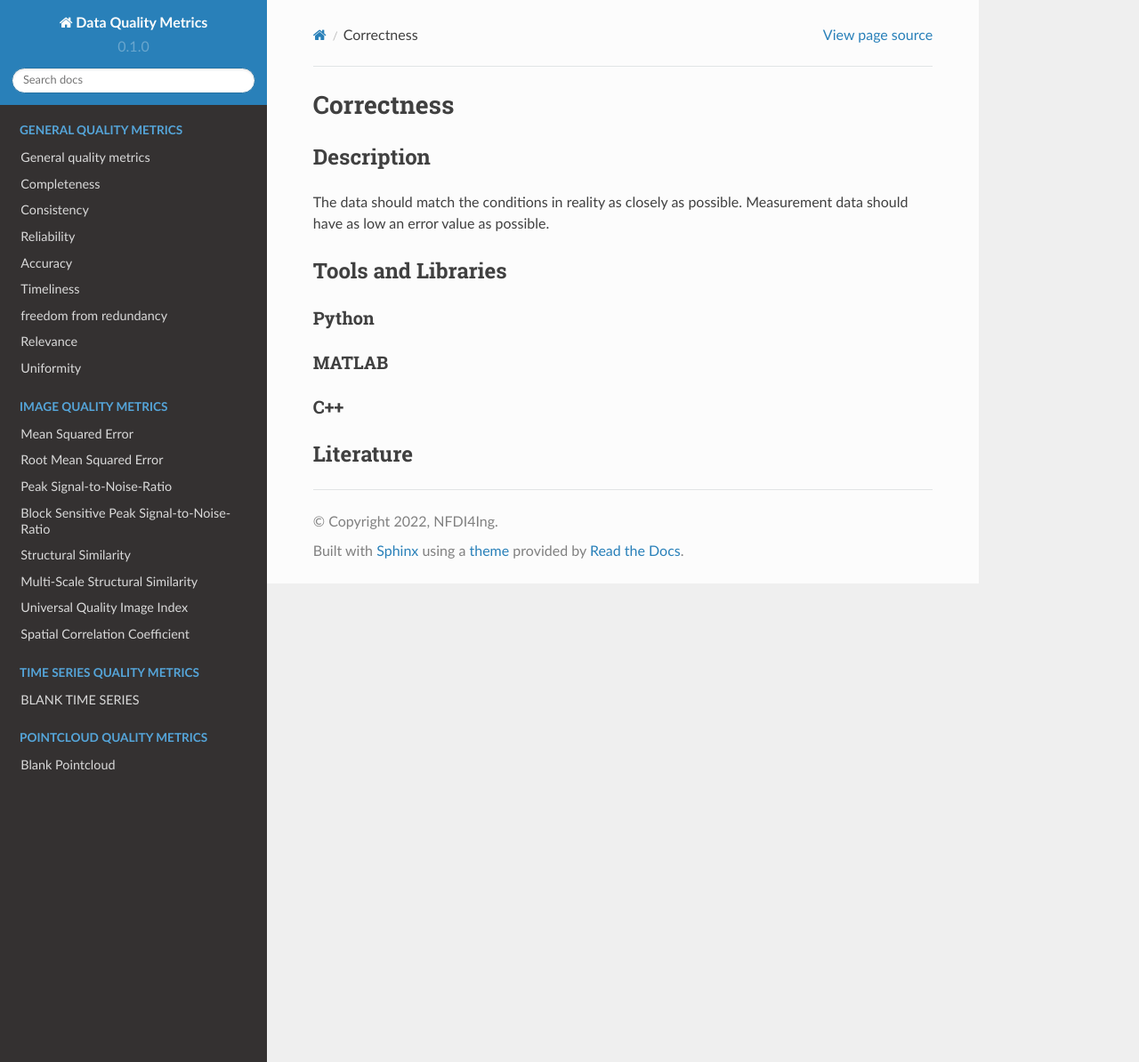
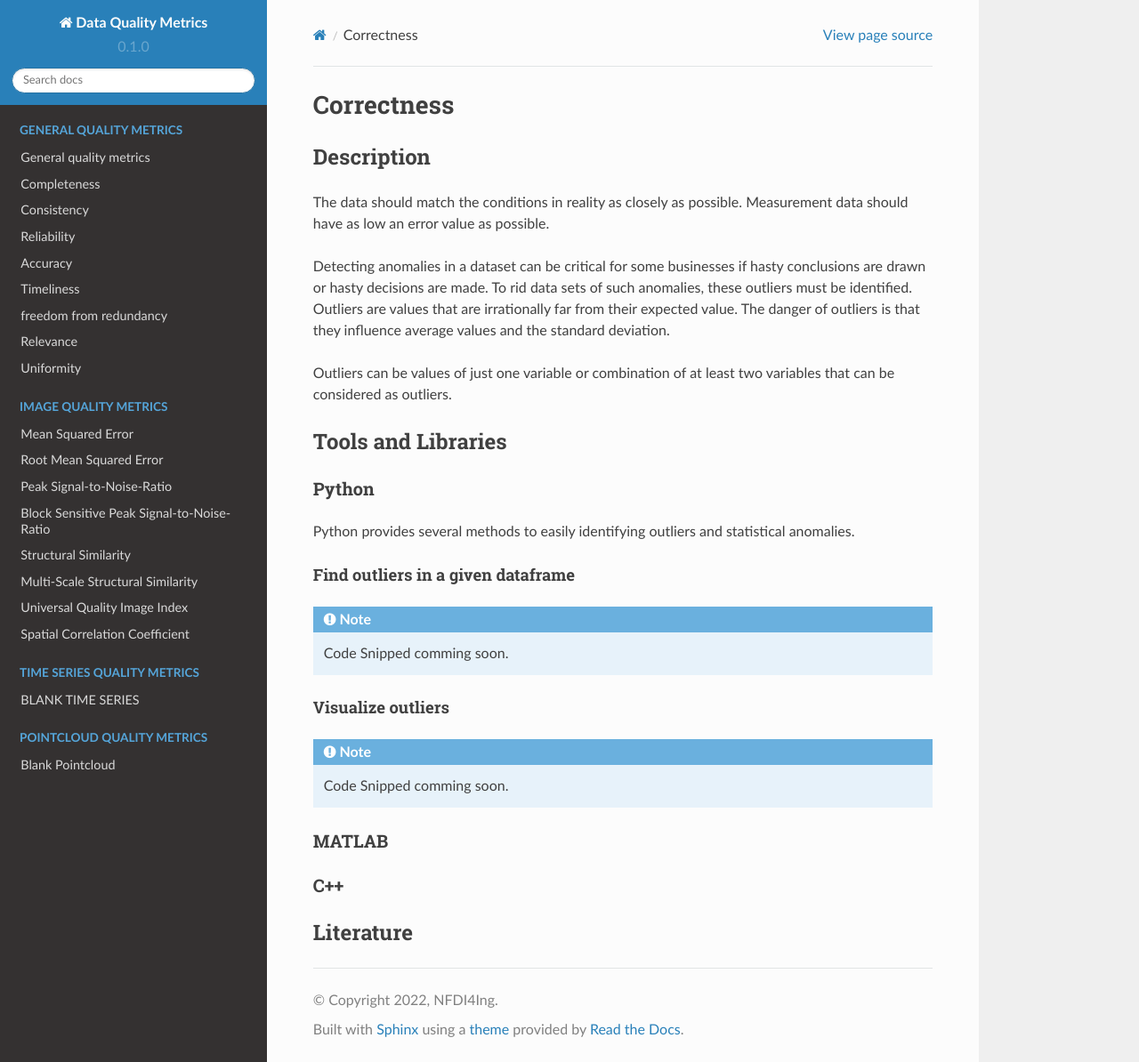
Before and after one commit to HDierend/Data-Quality-Metrics, a Sphinx documentation site: the page built from docs/source/general_quality/Correctnes.rst, in a window 1280 px wide and 1194 px high. Shown: the whole window at 89% size. Built offline with Sphinx 7.4.7 and the Read the Docs theme 2.0.0, drawn with Linux system fonts in a browser that asks for light colours; pages that are not in the unit, such as notebooks, are missing from menus.

Commit message:
update correctness

```diff
--- a/docs/source/general_quality/Correctnes.rst
+++ b/docs/source/general_quality/Correctnes.rst
@@ -8,12 +8,36 @@ Description
 
 The data should match the conditions in reality as closely as possible. Measurement data should have as low an error value as possible.
 
+Detecting anomalies in a dataset can be critical for some businesses if hasty conclusions are drawn or hasty decisions are made.
+To rid data sets of such anomalies, these outliers must be identified. Outliers are values that are irrationally far from their expected value.
+The danger of outliers is that they influence average values and the standard deviation.
+
+Outliers can be values of just one variable or combination of at least two variables that can be considered as outliers.
+
+
 ********************
 Tools and Libraries
 ********************
 
 Python
 =========
+
+Python provides several methods to easily identifying outliers and statistical anomalies.
+
+Find outliers in a given dataframe
+----------------------------------
+
+
+.. note::
+
+   Code Snipped comming soon.
+
+Visualize outliers
+------------------
+
+.. note::
+
+   Code Snipped comming soon.
 
 MATLAB
 =========
--- /dev/null
+++ b/docs/source/general_quality/examples/correctnes/correctnes_dataframe.py
@@ -0,0 +1,6 @@
+import pandas as pd
+import numpy as np
+
+df = pd.DataFrame(np.random.randn(100, 3))
+
+print(df)
```
